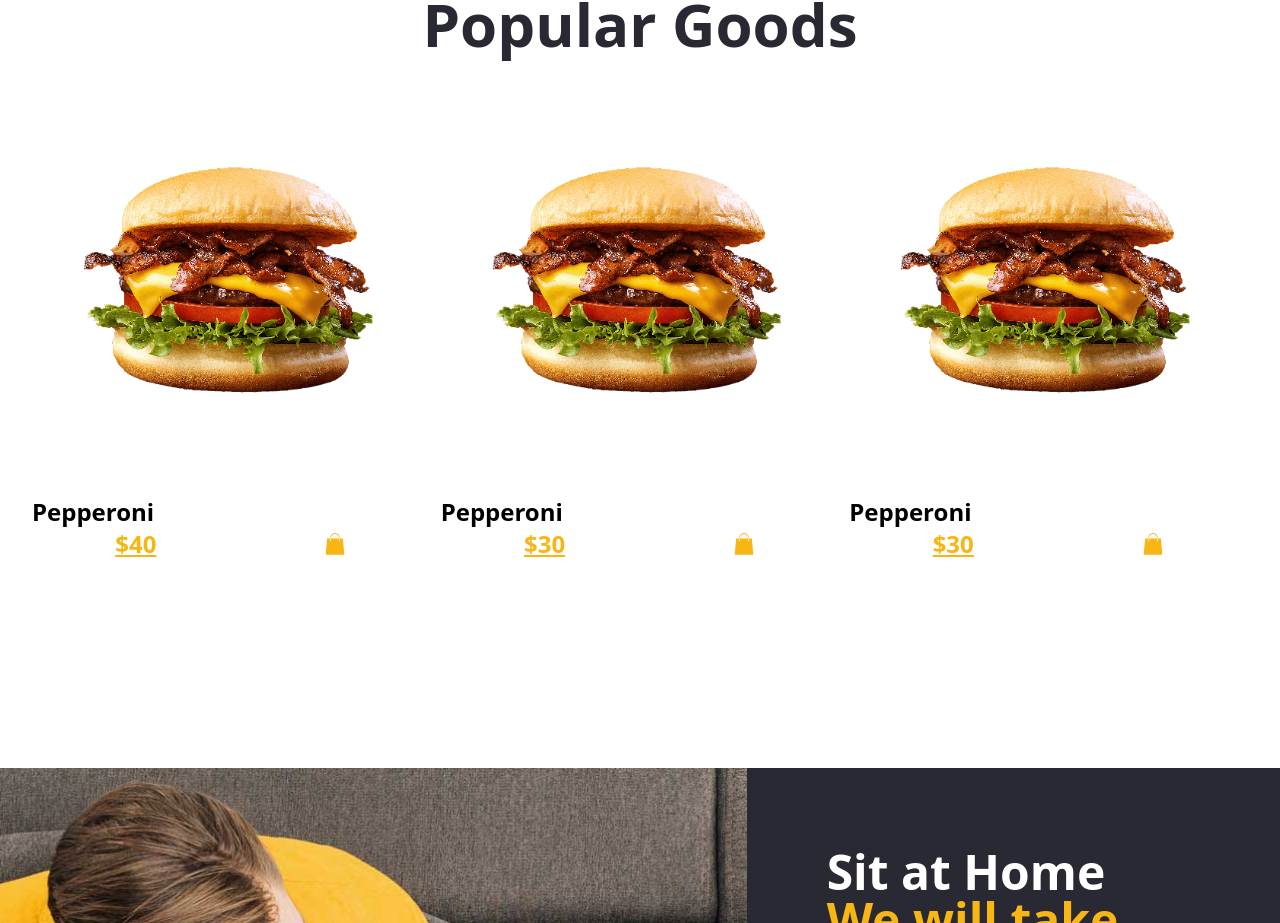
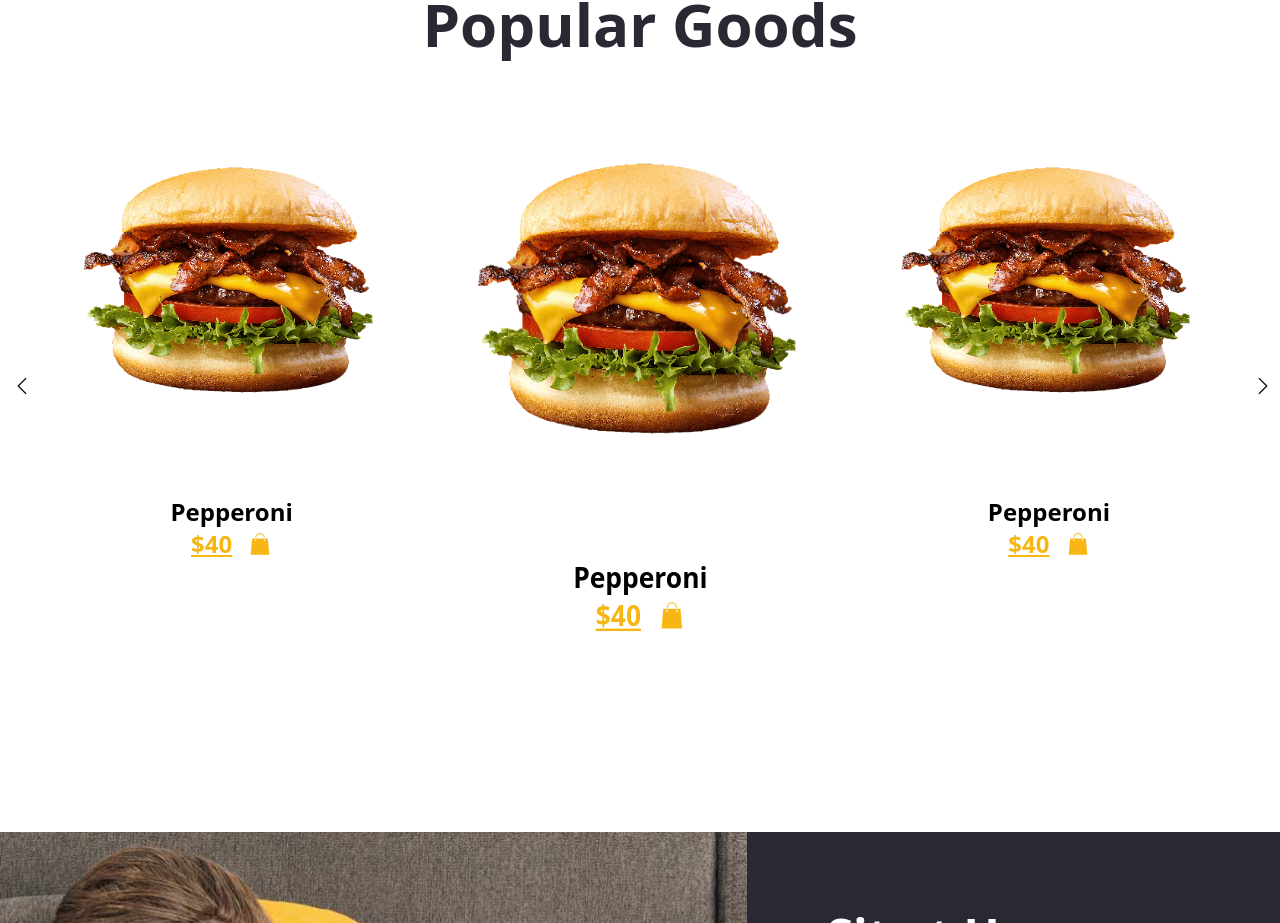
Before and after one commit to Marcos8060/Deliveroo, a React (Create React App) app: page / in a window 1280 px wide. Shown: the part 1538-2461 px from the top of the page. Built offline with nearby package versions, Linux system fonts and the light colour scheme.

Commit message:
polished the carousel

```diff
--- a/src/App.css
+++ b/src/App.css
@@ -5,3 +5,23 @@
 .home--background{
   background: #282932;
 }
+
+
+.owl-prev, .owl-next {
+  width: 15px;
+  height: 100px;
+  position: absolute;
+  top: 47%;
+  transform: translateY(-50%);
+  display: block !important;
+  border:0px solid black;
+}
+.owl-prev { left: -20px; }
+.owl-next { right: -20px; }
+.owl-prev i, .owl-next i {color: black;font-size: 20px;font-weight: bolder;}
+
+.owl-item.active.center {
+  transform: scale(1.1, 1.2);
+  margin-bottom: 7vh;
+  margin-top: 4vh;
+}
--- a/src/components/Products.js
+++ b/src/components/Products.js
@@ -15,10 +15,10 @@ const Products = () => {
     loop: true,
     margin:10,
     nav:true,
+    center: true,
     responsive:{
         0:{
             items:1,
-            center: true,
         },
         600:{
             items:3
@@ -39,41 +39,54 @@ const Products = () => {
         <h1 className='text-center text-black font-bold text-6xl mb-20'>Popular Goods</h1>
 
         <OwlCarousel {...options}>
-           <div className='transition'>
+
+           <div className='cursor-pointer'>
               <img className='object-fit ease-in-out delay-150 hover:-translate-y-1 hover:scale-110 duration-300 ...' src={burger} alt="burger" />
-              <span className='text-center font-bold text-2xl'>Pepperoni</span>
-              <div className='flex items-center justify-around'>
-                <p className="text-yellow font-bold text-2xl underline">$40</p>
-                <GiShoppingBag className='text-center text-yellow text-2xl'/>
+              <div className='flex items-center justify-center flex-col'>
+                <span className='text-center font-bold text-2xl'>Pepperoni</span>
+                <div className='flex items-center justify-between'>
+                  <p className="text-yellow font-bold text-2xl underline mr-4">$40</p>
+                  <GiShoppingBag className='text-center text-yellow text-2xl'/>
+                </div>
               </div>
             </div>
 
-            <div className=''>
+
+            <div className='cursor-pointer'>
               <img className='object-fit ease-in-out delay-150 hover:-translate-y-1 hover:scale-110 duration-300 ...' src={burger} alt="burger" />
-              <span className='text-center font-bold text-2xl'>Pepperoni</span>
-              <div className="flex items-center justify-around">
-                <p className="text-yellow font-bold text-2xl underline">$30</p>
-                <GiShoppingBag className='text-yellow text-2xl'/>
+              <div className='flex items-center justify-center flex-col'>
+                <span className='text-center font-bold text-2xl'>Pepperoni</span>
+                <div className='flex items-center justify-between'>
+                  <p className="text-yellow font-bold text-2xl underline mr-4">$40</p>
+                  <GiShoppingBag className='text-center text-yellow text-2xl'/>
+                </div>
               </div>
             </div>
 
-            <div className=''>
+
+            <div className='cursor-pointer'>
               <img className='object-fit ease-in-out delay-150 hover:-translate-y-1 hover:scale-110 duration-300 ...' src={burger} alt="burger" />
-              <span className='text-center font-bold text-2xl'>Pepperoni</span>
-              <div className="flex items-center justify-around">
-                <p className="text-yellow font-bold text-2xl underline">$30</p>
-                <GiShoppingBag className='text-yellow text-2xl'/>
+              <div className='flex items-center justify-center flex-col'>
+                <span className='text-center font-bold text-2xl'>Pepperoni</span>
+                <div className='flex items-center justify-between'>
+                  <p className="text-yellow font-bold text-2xl underline mr-4">$40</p>
+                  <GiShoppingBag className='text-center text-yellow text-2xl'/>
+                </div>
               </div>
             </div>
 
-            <div className=''>
+
+            <div className='cursor-pointer'>
               <img className='object-fit ease-in-out delay-150 hover:-translate-y-1 hover:scale-110 duration-300 ...' src={burger} alt="burger" />
-              <span className='text-center font-bold text-2xl'>Pepperoni</span>
-              <div className="flex items-center justify-around">
-                <p className="text-yellow font-bold text-2xl underline">$30</p>
-                <GiShoppingBag className='text-yellow text-2xl'/>
+              <div className='flex items-center justify-center flex-col'>
+                <span className='text-center font-bold text-2xl'>Pepperoni</span>
+                <div className='flex items-center justify-between'>
+                  <p className="text-yellow font-bold text-2xl underline mr-4">$40</p>
+                  <GiShoppingBag className='text-center text-yellow text-2xl'/>
+                </div>
               </div>
             </div>
+
 
         </OwlCarousel>
     </div>
--- a/src/index.js
+++ b/src/index.js
@@ -3,7 +3,7 @@ import ReactDOM from 'react-dom/client';
 import './index.css';
 import App from './App';
 import { BrowserRouter as Router, Routes, Route } from "react-router-dom";
-
+import 'bootstrap-icons/font/bootstrap-icons.css';
 
 const root = ReactDOM.createRoot(document.getElementById('root'));
 root.render(
--- a/tailwind.config.js
+++ b/tailwind.config.js
@@ -18,8 +18,8 @@ module.exports = {
   },
   plugins: [],
   screens:{
-    'sm': '480px',
-    'md' : '640px',
-    'lg' : '768px',
+    'sm': '640px',
+    'md' : '768px',
+    'lg' : '1024px',
   },
 }
```
